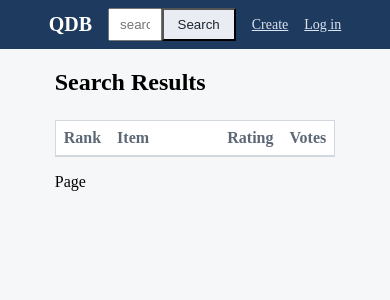
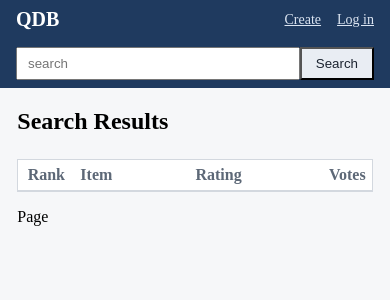
Before and after one commit to isaacool0/qdb, a Node server app: template src/views/list/index.ejs in a window 390 px wide. Shown: the top 300 px of the page. Run offline with Node 20, Linux system fonts and the light colour scheme; the template is opened without the code that fills it, so the values that code supplies are empty; some libraries are stand-ins or nearby versions.

Commit message:
Created portrait CSS layout for phone screens

```diff
--- a/public/css/header.css
+++ b/public/css/header.css
@@ -1,3 +1,29 @@
+@media (orientation: landscape) {
+  .top .in {
+    grid-template-columns: auto 1fr auto;
+    max-width: 75%;
+  }
+}
+
+@media (orientation: portrait) {
+  .top .in {
+    grid-template-columns: 1fr auto;
+    max-width: 95%;
+  }
+  .top .brand {
+    grid-column: 1;
+    grid-row: 1;
+  }
+  .top nav {
+    grid-column: 2;
+    grid-row: 1;
+  }
+  .top form {
+    grid-column: 1 / -1;
+    grid-row: 2;
+  }
+}
+
 .top {
   background: #1f3a5f;
   margin: -8px -8px 0;
@@ -5,10 +31,8 @@
 
 .top .in {
   display: grid;
-  grid-template-columns: auto 1fr auto;
   align-items: center;
   gap: 16px;
-  max-width: 75%;
   margin: 0 auto;
   padding: 8px 16px;
 }
--- a/public/css/list.css
+++ b/public/css/list.css
@@ -1,9 +1,79 @@
+@media (orientation: landscape) {
+  .list {
+    max-width: 75%;
+  }
+  .list table {
+    table-layout: auto;
+  }
+  .list th,
+  .list td {
+    padding: 8px;
+    word-break: normal;
+  }
+  .list th:nth-child(1),
+  .list td:nth-child(1) {
+    width: auto;
+    text-align: center;
+  }
+  .list th:nth-child(2),
+  .list td:nth-child(2) {
+    width: 75%;
+  }
+  .list th:nth-child(3),
+  .list td:nth-child(3) {
+    width: auto;
+    text-align: right;
+  }
+  .list th:nth-child(4),
+  .list td:nth-child(4) {
+    width: auto;
+    white-space: nowrap;
+  }
+  .list .vote-msg {
+    display: inline-block;
+    width: 140px;
+  }
+}
+
+@media (orientation: portrait) {
+  .list {
+    max-width: 95%;
+  }
+  .list table {
+    table-layout: fixed;
+  }
+  .list th,
+  .list td {
+    padding: 6px;
+    word-break: break-word;
+  }
+  .list th:nth-child(1),
+  .list td:nth-child(1) {
+    width: 44px;
+  }
+  .list th:nth-child(2),
+  .list td:nth-child(2) {
+    width: auto;
+  }
+  .list th:nth-child(3),
+  .list td:nth-child(3) {
+    width: 62px;
+  }
+  .list th:nth-child(4),
+  .list td:nth-child(4) {
+    width: 112px;
+    white-space: normal;
+  }
+  .list .vote-msg {
+    display: none;
+  }
+}
+
 body {
   background: #f6f7f9;
 }
 
 .list {
-  max-width: 75%;
   margin: 0 auto;
   padding-top: 20px;
 }
@@ -37,15 +107,13 @@ body {
 }
 
 .list th {
-  padding: 8px;
+  font-size: 16px;
   border-bottom: 2px solid #d3d8df;
   color: #5d6877;
-  font-size: 16px;
   text-align: left;
 }
 
 .list td {
-  padding: 8px;
   border-bottom: 1px solid #d3d8df;
 }
 
@@ -69,26 +137,20 @@ body {
   text-align: center;
 }
 
-.list th:nth-child(2),
-.list td:nth-child(2) {
-  width: 75%;
-}
-
 .list th:nth-child(3),
 .list td:nth-child(3) {
   text-align: right;
 }
 
 .list .rank {
-  width: 64px;
   color: #5d6877;
 }
 
 .list .item {
+  grid-template-columns: 32px 1fr;
+  gap: 8px;
   display: grid;
-  grid-template-columns: 32px 1fr;
   align-items: center;
-  gap: 12px;
   text-decoration: none;
 }
 
@@ -126,16 +188,12 @@ body {
 }
 
 .list .vote-score {
+  min-width: 32px;
   display: inline-block;
-  min-width: 32px;
   text-align: center;
 }
 
 .list .vote-msg {
-  display: inline-block;
-  width: 140px;
   text-align: right;
-  font-size: 16px;
-  white-space: nowrap;
   vertical-align: middle;
 }
```
